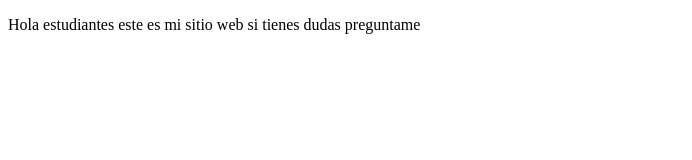
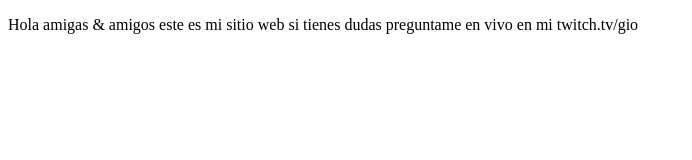
Before and after one commit to gio07/proyectoDemoCursoPrework, a plain HTML site: page index.html in a window 1280 px wide. Shown: the whole page, without its empty margins (0-692 px from the left). Drawn offline with Linux system fonts and the light colour scheme.

Commit message:
Cambios agregamos sitio de twitch

```diff
--- a/index.html
+++ b/index.html
@@ -7,8 +7,8 @@
 </head>
 <body>
   <p>
-    Hola estudiantes este es mi sitio web
-    si tienes dudas preguntame
+    Hola amigas & amigos este es mi sitio web
+    si tienes dudas preguntame en vivo en mi twitch.tv/gio
   </p>
 </body>
 </html>
```
